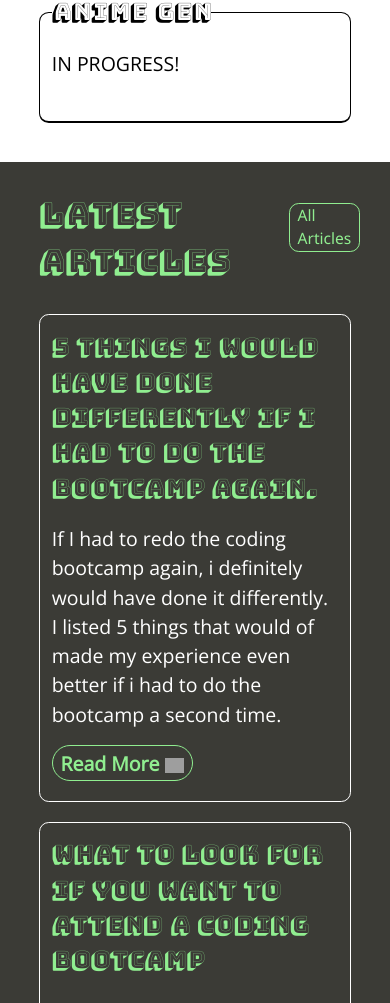
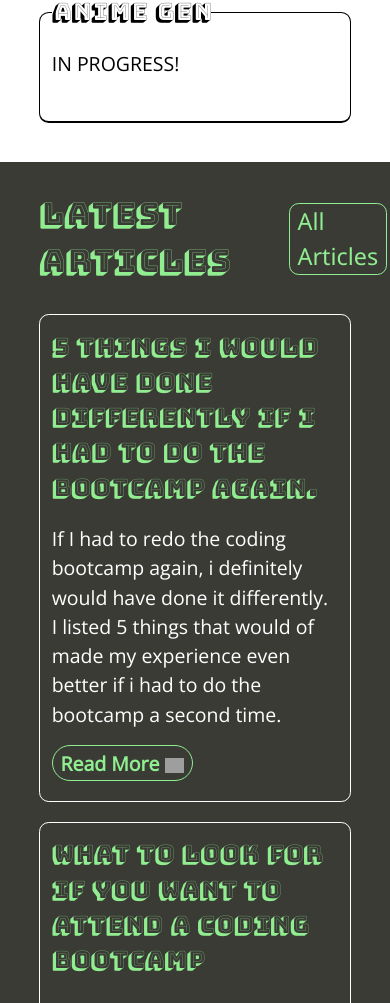
Before and after one commit to StudentCZ/my-website, a React (Create React App) app: page / in a window 390 px wide. Shown: the part 1915-2918 px from the top of the page. Built offline with nearby package versions, Linux system fonts and the light colour scheme; grey boxes are pictures that could not be loaded.

Commit message:
fixed border for all article non mobile view

```diff
--- a/src/components/Articles.module.css
+++ b/src/components/Articles.module.css
@@ -19,6 +19,7 @@
   color: lightgreen;
   padding-left: 10vw;
   padding-right: 10vw;
+  width: 40vw;
 }
 
 .text2 {
@@ -83,7 +84,10 @@ a {
     font-size: 8vw;
   }
   .text2 {
-    font-size: 4vw;
+    font-size: 6vw;
+  }
+  .textBox2 {
+    width: 90%;
   }
   .borderBoxHeader {
     font-size: 6vw;
```
